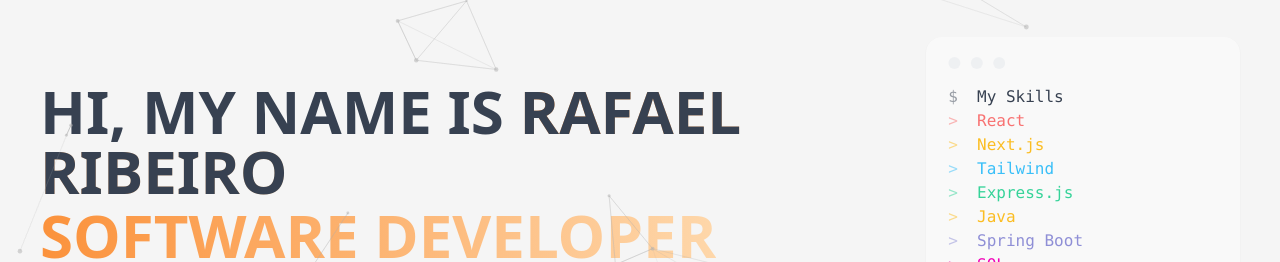
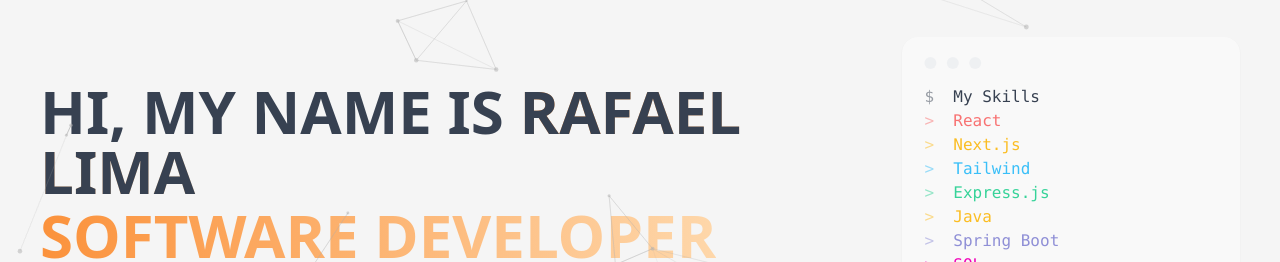
Before and after one commit to rafaelrlc/portfolio-website, a React (Vite) app: page / in a window 1280 px wide. Shown: the part 221-483 px from the top of the page. Built offline with nearby package versions, Linux system fonts and the light colour scheme.

Commit message:
1 file modified

```diff
--- a/src/components/Hero.jsx
+++ b/src/components/Hero.jsx
@@ -13,7 +13,7 @@ const Hero = () => {
             <h1 className="sm:text-6xl text-4xl leading-none font-bold bg-left-bottom dark:text-gray-200 text-gray-700">
               <span className="hidden md:inline">HI, MY NAME IS</span>{" "}
               <span className=" bg-clip-text bg-gradient-to-r from-orange-400 to-orange-200">
-                RAFAEL RIBEIRO
+                RAFAEL LIMA
               </span>
             </h1>
             <h1 className="sm:text-5xl lg:text-6xl text-3xl font-extrabold text-transparent text-[#FF9119] mt-1  bg-clip-text bg-gradient-to-r from-orange-400 to-orange-200">
```
